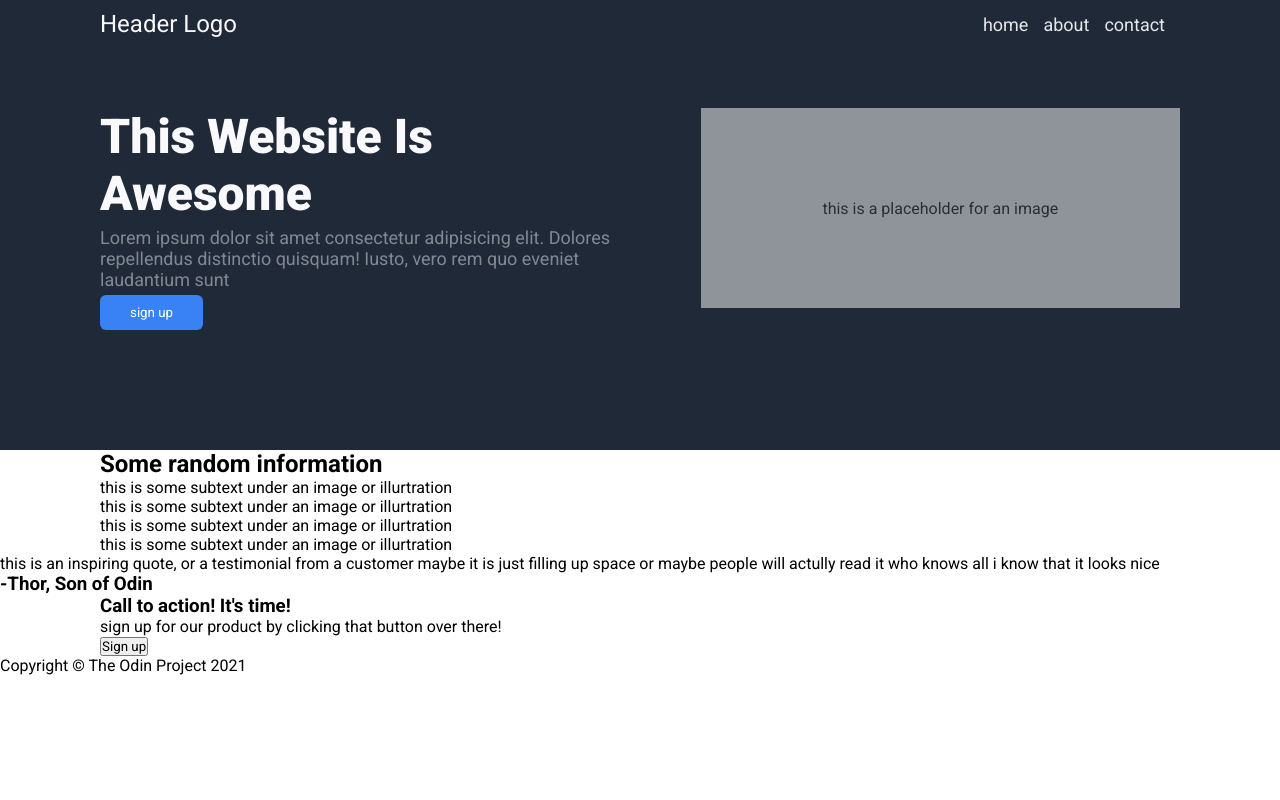
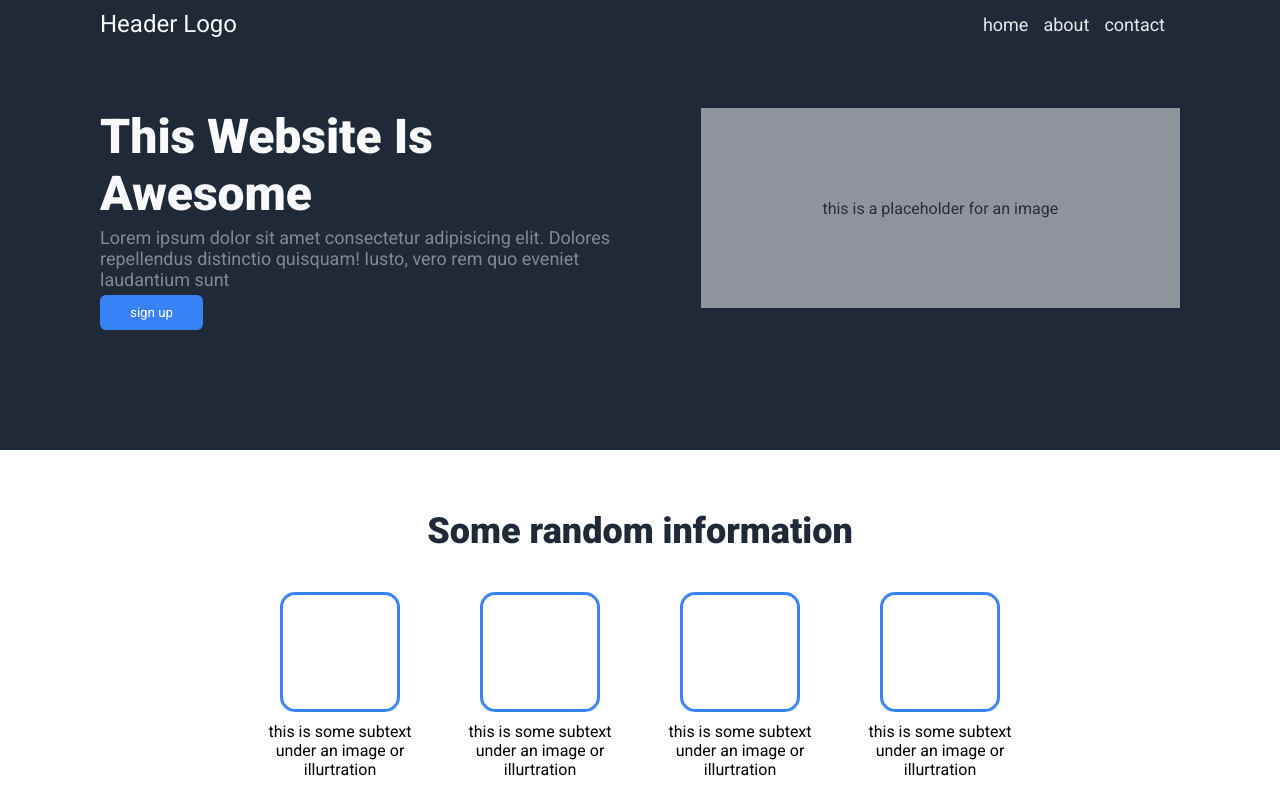
Before and after one commit to Ototsky/474-app-landing, a plain HTML site: page index.html in a window 1280 px wide. Shown: the top 800 px of the page. Drawn offline with Linux system fonts and the light colour scheme.

Commit message:
main.css

```diff
--- a/main.css
+++ b/main.css
@@ -1,47 +1,47 @@
-@import url('https://fonts.googleapis.com/css2?family=Roboto:wght@100;300;400;500;700;900&display=swap');
+@import url("https://fonts.googleapis.com/css2?family=Roboto:wght@100;300;400;500;700;900&display=swap");
 
 * {
   padding: 0;
   margin: 0;
   box-sizing: border-box;
-    font-family: 'Roboto', sans-serif;
+  font-family: "Roboto", sans-serif;
   list-style-type: none;
   text-decoration: none;
 }
 
-.container{
+.container {
   padding-left: 100px;
   padding-right: 100px;
 }
 .header {
   background-color: #1f2937;
 }
-.header .container{
+.header .container {
   display: flex;
   justify-content: space-between;
   align-items: center;
   padding-top: 10px;
   padding-bottom: 10px;
 }
-.header .container .logo{
+.header .container .logo {
   text-transform: capitalize;
   font-size: 24px;
   color: #f9f8fa;
 }
-.header .container nav ul{
+.header .container nav ul {
   display: flex;
   align-items: center;
 }
 .header .container nav ul li {
   margin-right: 15px;
 }
-.header .container nav a{
+.header .container nav a {
   color: #e5e7eb;
   font-size: 18px;
 }
 /* End header */
 /* Start landing */
-.landing{
+.landing {
   background-color: #1f2937;
 }
 .landing .container {
@@ -56,12 +56,12 @@
   margin-bottom: 5px;
   font-size: 48px;
   font-weight: 900;
-    color: #f9f8fa ;
+  color: #f9f8fa;
 }
 .landing .container .text p {
   font-size: 18px;
   color: #e5e7eb;
-    opacity: .5;
+  opacity: 0.5;
   margin-bottom: 5px;
 }
 .landing .container .text button {
@@ -74,7 +74,7 @@
 .landing .container .placeholder {
   width: 1000px;
   height: 200px;
-    opacity: .5;
+  opacity: 0.5;
   background-color: white;
   display: flex;
   justify-content: center;
@@ -82,6 +82,94 @@
 }
 .landing .container .placeholder p {
   color: black;
-    opacity: .8;
+  opacity: 0.8;
 }
 /* End landing */
+/* Start info */
+.info .container {
+  padding-right: 120px;
+  padding-left: 120px;
+  margin-bottom: 60px;
+}
+.info .container h2 {
+  color: #1f2937;
+  font-size: 36px;
+  margin-top: 60px;
+  margin-bottom: 40px;
+  font-weight: 900;
+  text-align: center;
+}
+.info .container .cards {
+  display: grid;
+  grid-template-columns: repeat(4, 150px);
+  justify-content: center;
+  gap: 50px;
+  text-align: center;
+  position: relative;
+  left: 50%;
+  transform: translateX(-50%);
+}
+.info .container .cards .card {
+    display: flex;
+    flex-direction: column;
+    align-items: center;
+}
+.info .container .cards .card div {
+    width: 120px;
+    height: 120px;
+    border: 3px solid #3882f6;
+    display: flex;
+    border-radius: 15px;
+    margin-bottom: 10px;
+}
+/* End info */
+/* Start quote */
+.quote {
+    background-color: #e5e7eb;
+    padding: 100px 300px;
+}
+.quote p {
+    color: #1f2937;
+    opacity: .7;
+    font-style: italic;
+    font-size: 32px;
+}
+.quote h3 {
+    display: flex;
+    justify-content: flex-end;
+    color: #1f2937;
+    font-size: 24px;
+}
+/* End quote */
+/* Start call */
+.call .container {
+    padding-top: 60px;
+    padding-bottom: 60px;
+}
+.call .container .form {
+    background-color: #3882f6;
+    padding: 30px 70px;
+    border-radius: 6px;
+    color: white;
+    display: flex;
+    justify-content: space-between;
+    align-items: center;
+}
+.call .container .form button {
+    border: 2px solid #f9f8fa;
+    background-color: transparent;
+    width: 100px;
+    height: 30px;
+    color: #f9f8fa;
+    border-radius: 6px;
+    font-weight: bold;
+}
+/* End call */
+/* Start footer */
+.footer {
+    background-color: #1f2937;
+    padding: 30px;
+    color: #f9f8fa;
+    text-align: center;
+}
+/* End footer */
```
Lines whose indentation alone changed are shown as unchanged.
